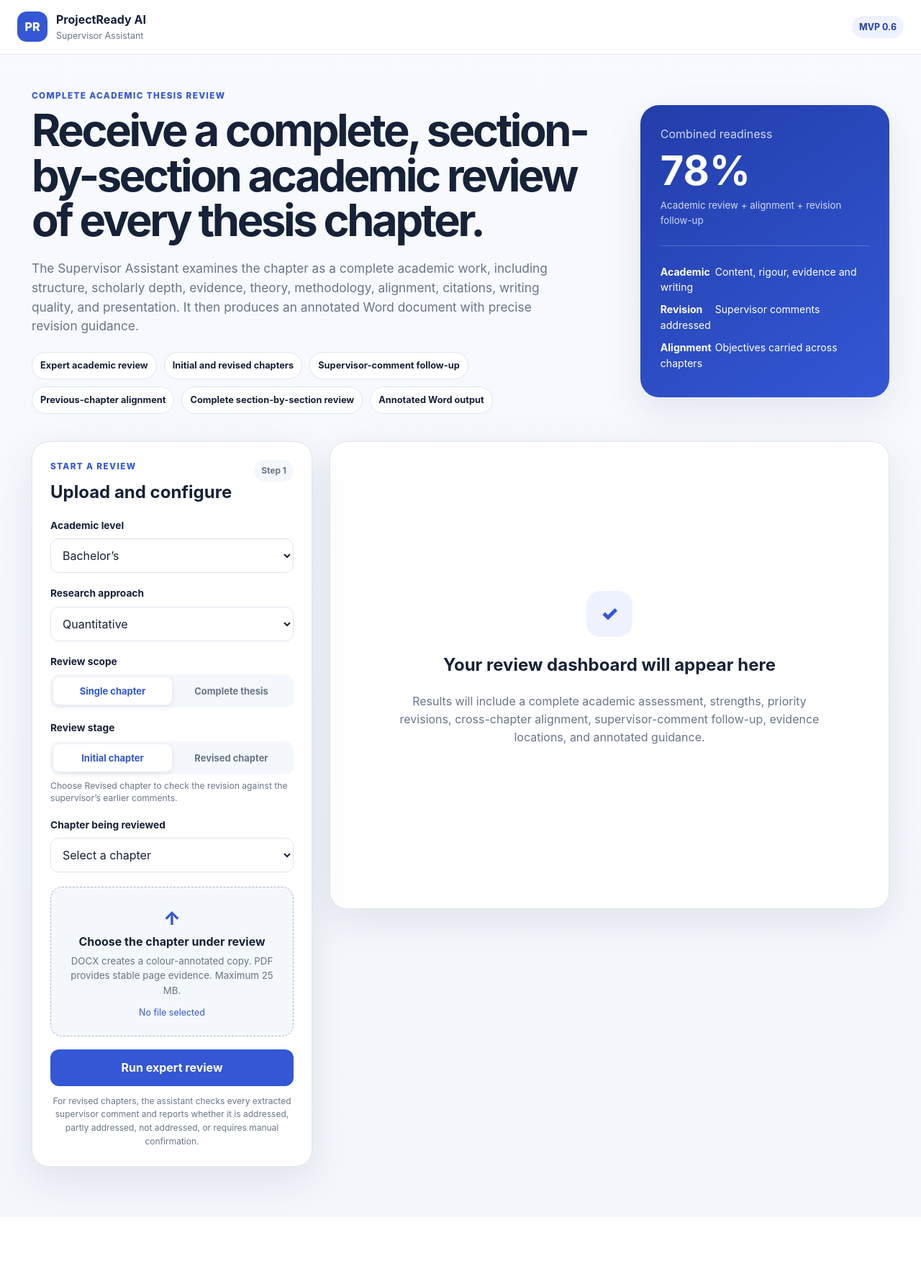
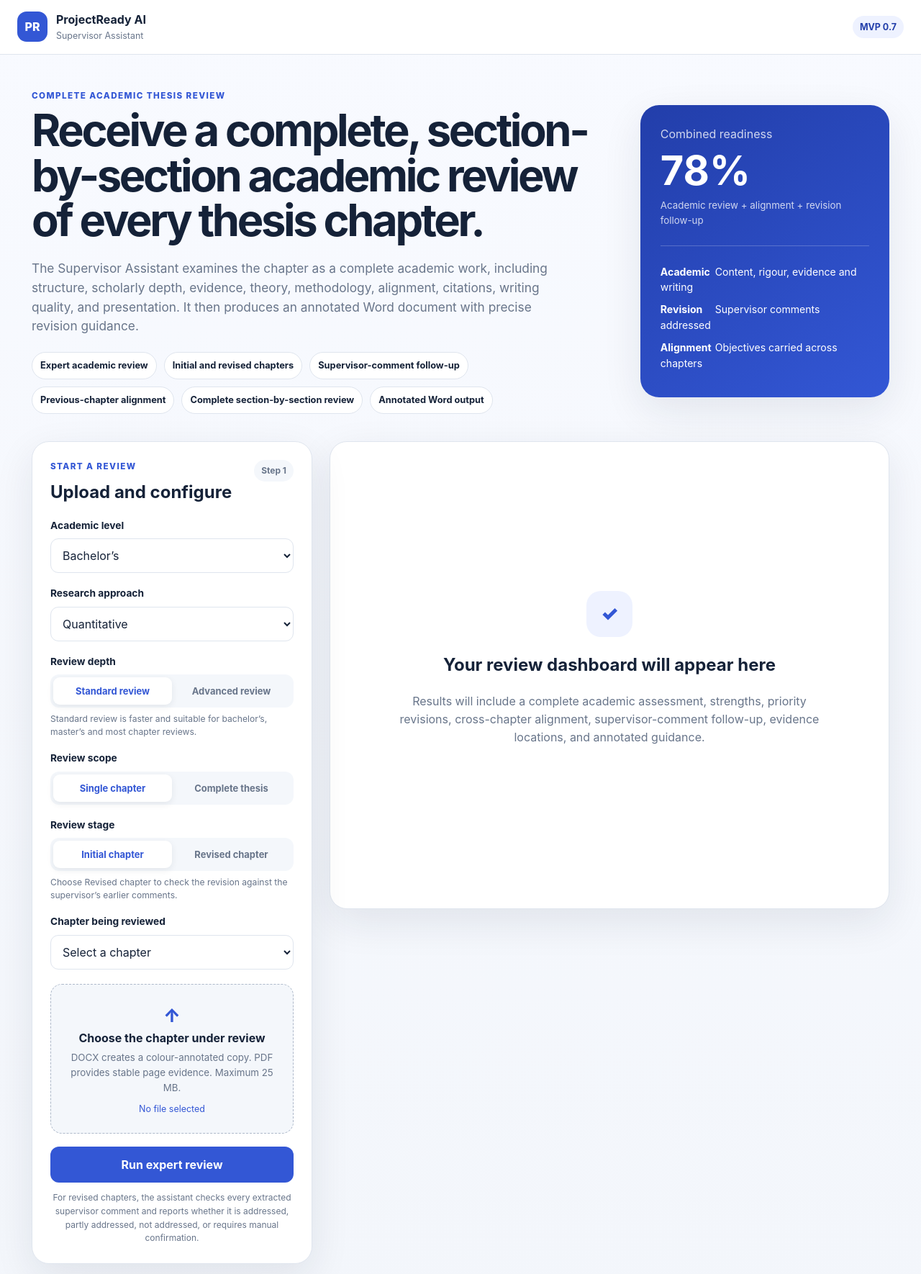
Before and after one commit to yawanokye/supervisor, a FastAPI app: page / in a window 1280 px wide. Shown: the top 1770 px of the page at 72% size. Before the commit the page ends 1685 px from the top, so only its background shows below. Run offline with FastAPI, Linux system fonts and the light colour scheme.

Commit message:
Add files via upload

```diff
--- a/app/templates/index.html
+++ b/app/templates/index.html
@@ -16,7 +16,7 @@
         <small>Supervisor Assistant</small>
       </span>
     </a>
-    <span class="beta">MVP 0.6</span>
+    <span class="beta">MVP 0.7</span>
   </header>
 
   <main class="page-shell">
@@ -82,7 +82,16 @@
               <option value="econometrics">Econometrics / time series / panel</option>
             </select>
           </label>
-          <input type="hidden" name="ai_review_mode" value="auto">
+
+          <div class="field" id="reviewDepthField">
+            <span>Review depth</span>
+            <div class="segmented">
+              <label><input type="radio" name="review_depth" value="standard" checked><span>Standard review</span></label>
+              <label><input type="radio" name="review_depth" value="advanced"><span>Advanced review</span></label>
+            </div>
+            <p class="field-help" id="reviewDepthHelp">Standard review is faster and suitable for bachelor’s, master’s and most chapter reviews.</p>
+            <div class="doctoral-note hidden" id="doctoralNote">Advanced review is recommended for professional doctorate and PhD work requiring deeper scrutiny of originality, theory, methodology and contribution to knowledge.</div>
+          </div>
 
           <div class="field">
             <span>Review scope</span>
@@ -203,7 +212,9 @@
         <div id="loadingState" class="loading-state hidden">
           <div class="spinner"></div>
           <h2>Reviewing the document</h2>
-          <p>Extracting evidence, running the main review, verifying critical decisions, and building the annotated action plan.</p>
+          <p id="loadingMessage">Preparing the document for academic review.</p>
+          <div class="progress-track"><span id="progressBar"></span></div>
+          <small id="progressText">Starting…</small>
         </div>
 
         <div id="resultsState" class="hidden">
```
